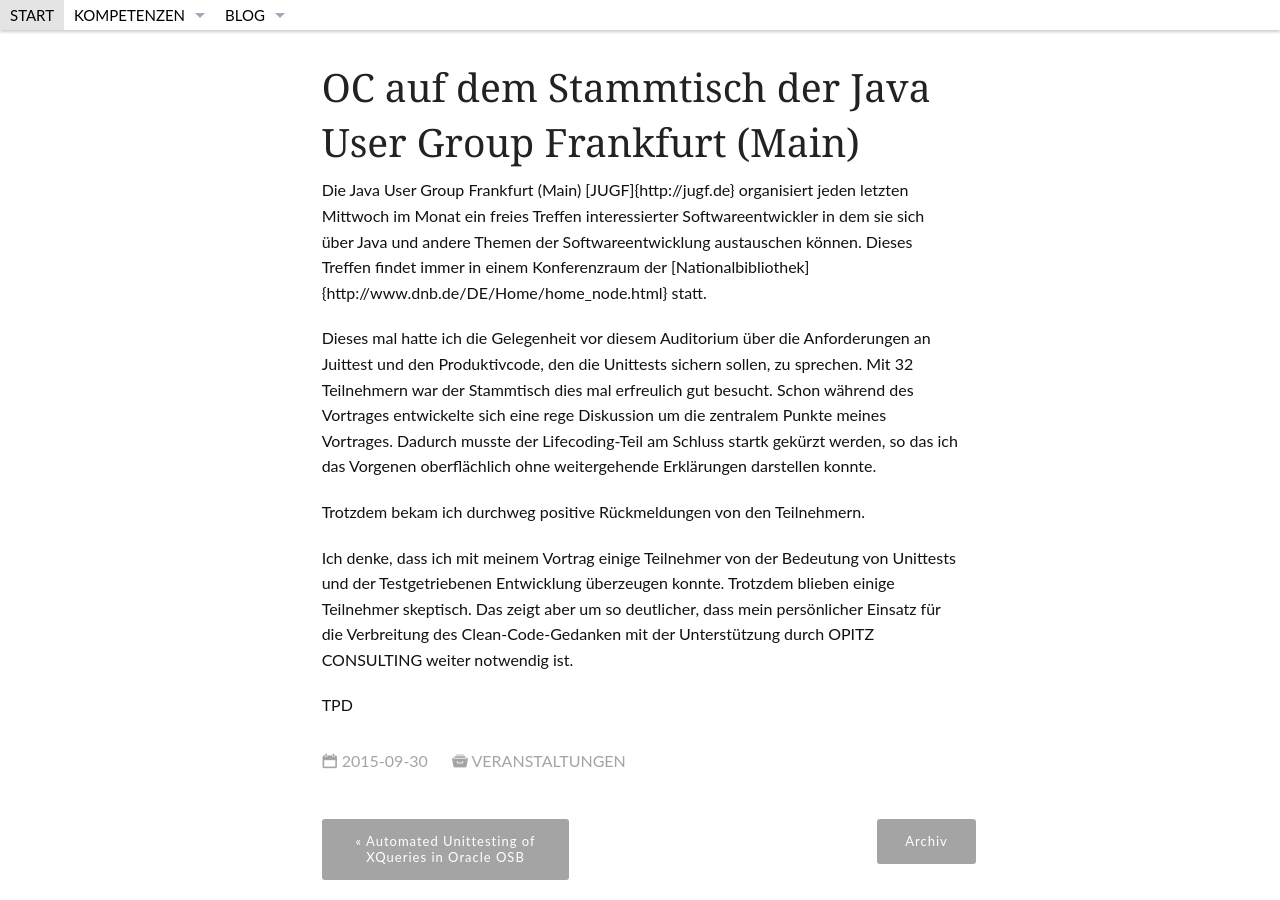
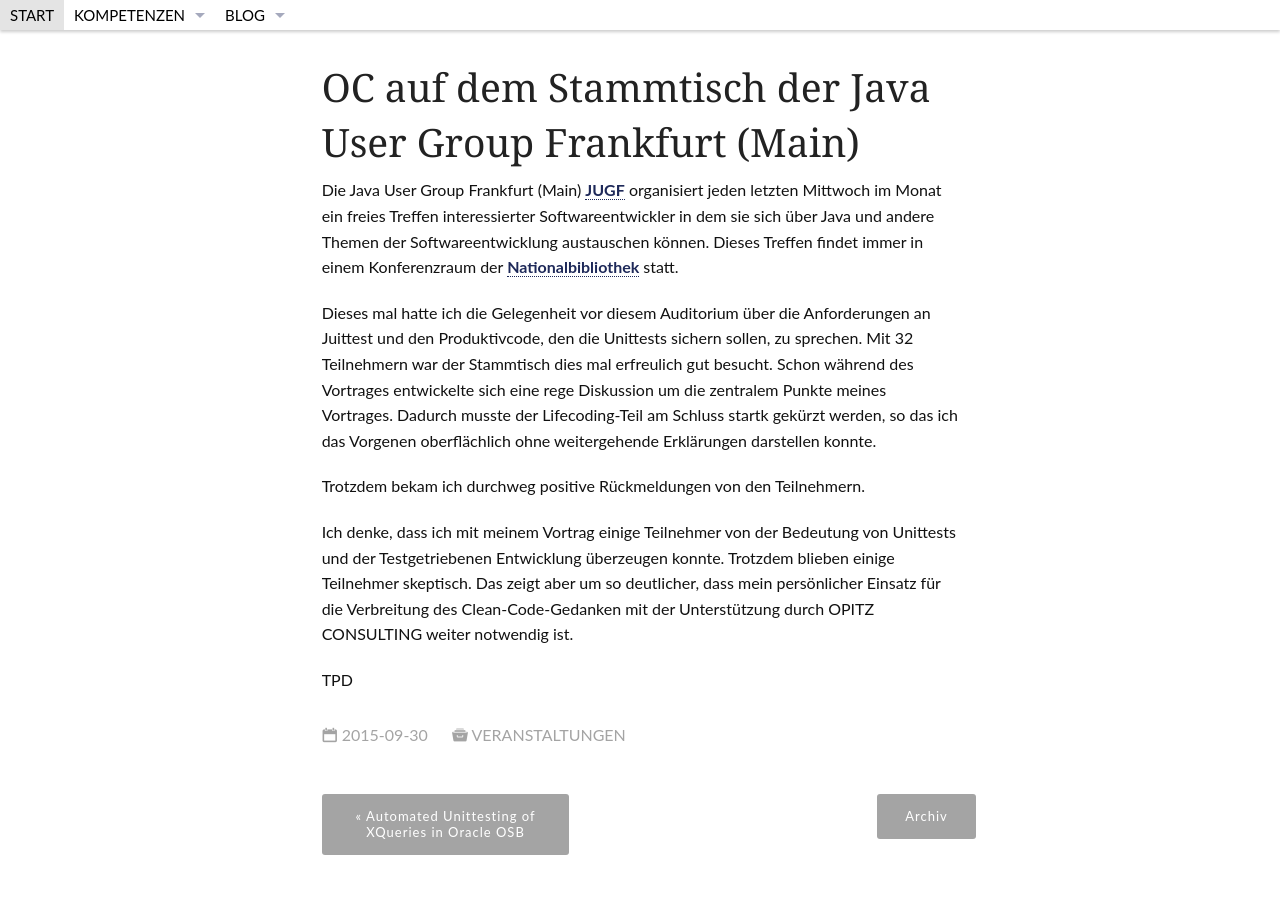
Before and after one commit to opitzconsulting/opitzconsulting.github.io, a Jekyll site: the page built from _posts/2015-09-30-Java_Usergroup-ffm.md, in a window 1280 px wide and 900 px high. Built offline with Jekyll 4.4.1, drawn with Linux system fonts in a browser that asks for light colours; nearby versions of some CDN libraries; comment, search, counter and statistics services are not loaded.

Commit message:
markdown für Links berichtigt

```diff
--- a/_posts/2015-09-30-Java_Usergroup-ffm.md
+++ b/_posts/2015-09-30-Java_Usergroup-ffm.md
@@ -4,8 +4,8 @@ author: thomas.papendieck
 categories:
   - veranstaltungen
 ---
-Die Java User Group Frankfurt (Main) [JUGF]{http://jugf.de} organisiert jeden letzten Mittwoch im Monat ein freies Treffen interessierter Softwareentwickler in dem sie sich über Java und andere Themen der Softwareentwicklung austauschen können.
-Dieses Treffen findet immer in einem Konferenzraum der [Nationalbibliothek]{http://www.dnb.de/DE/Home/home_node.html} statt.
+Die Java User Group Frankfurt (Main) [JUGF](http://jugf.de) organisiert jeden letzten Mittwoch im Monat ein freies Treffen interessierter Softwareentwickler in dem sie sich über Java und andere Themen der Softwareentwicklung austauschen können.
+Dieses Treffen findet immer in einem Konferenzraum der [Nationalbibliothek](http://www.dnb.de/DE/Home/home_node.html) statt.
 
 Dieses mal hatte ich die Gelegenheit vor diesem Auditorium über die Anforderungen an Juittest und den Produktivcode, den die Unittests sichern sollen, zu sprechen.
 Mit 32 Teilnehmern war der Stammtisch dies mal erfreulich gut besucht. Schon während des Vortrages entwickelte sich eine rege Diskussion um die zentralem Punkte meines Vortrages.
```
